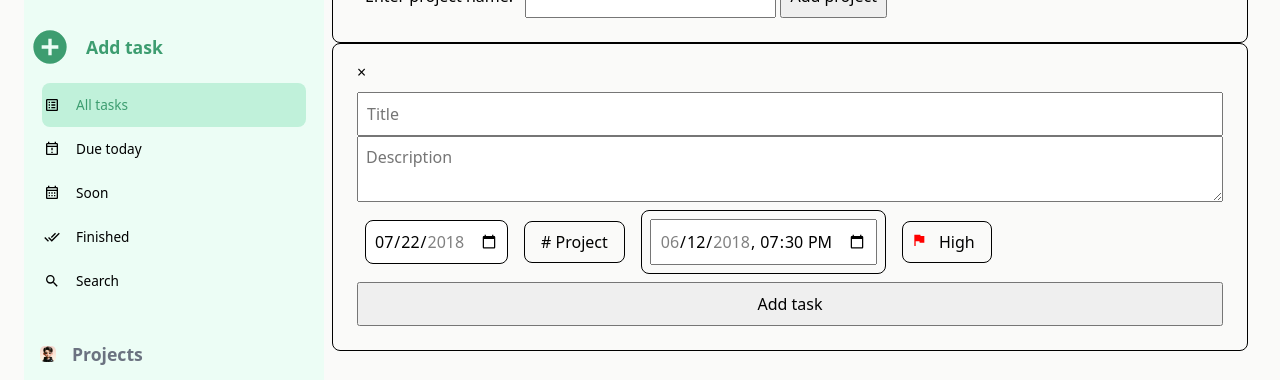
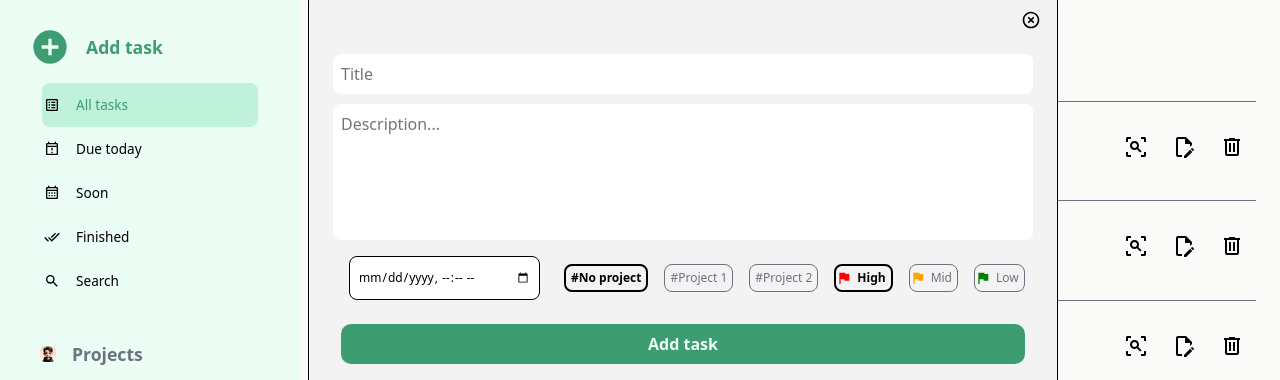
Before and after one commit to DucDevelop/todo, a website built with webpack: page src/html/template.html in a window 1280 px wide. Shown: the part 107-487 px from the top of the page. Built offline with nearby package versions, Linux system fonts and the light colour scheme.

Commit message:
Create modals

```diff
--- a/src/css/index-styles.css
+++ b/src/css/index-styles.css
@@ -15,6 +15,7 @@
     "Helvetica Neue",
     sans-serif;
 
+  --color-font-default: black;
   --color-bg-sidebar: #ecfdf5;
   --color-selected-sidebar: #c0f1da;
   --color-font-selected-sidebar: #3d9d70;
@@ -24,8 +25,20 @@
   --color-font-add-project-task: #9b9c9f;
   --color-bg-main: #fafaf9;
   --color-border-task: #6b7280;
+  --color-font-noselection: #6b7280;
+  --color-prioirty-high: red;
+  --color-prioirty-mid: orange;
+  --color-prioirty-low: green;
+  --color-modal-bg-color: var(--color-bg-sidebar);
+  --color-modal-button: var(--color-font-selected-sidebar);
+  --color-font-modal-button: var(--color-bg-sidebar);
+
   padding: 8px;
   box-sizing: border-box;
+}
+
+html {
+  padding: 0;
 }
 
 body {
@@ -33,6 +46,11 @@ body {
   grid-template-columns: 300px 1fr;
   height: 100vh;
   background-color: var(--color-bg-main);
+  padding: 0;
+  margin: 0;
+}
+main {
+  grid-area: 1 / 2 / 2 / 3;
 }
 
 h1 {
--- a/src/css/modal-style.css
+++ b/src/css/modal-style.css
@@ -1,6 +1,36 @@
 div.modal {
     border: 1px solid black;
     border-radius: 8px;
+    background-color: var(--color-modal-bg-color);
+    background-color: rgb(243, 243, 243);
+    display: block;
+    position: fixed; /* Stay in place */
+    top: 100px;
+    z-index: 100; /* Sit on top */
+    animation-name: animatetop;
+    animation-duration: 0.4s;
+  }
+
+  div.modal-bg {
+    z-index: 1;
+    background-color: var(--color-modal-bg-color);
+    display: none;
+    grid-area: 1 / 1 / 2 / 3;
+  }
+
+
+
+div.modal textarea {
+    resize: none;
+    border: none;
+    border-radius: 8px;
+}
+
+div.modal input[type="text"]{
+    border: none;
+    /* border-bottom: 3px solid var(--color-border-task); */
+    border-radius: 8px;
+    margin-bottom: 10px;
 }
 
 div.item-modal form{
@@ -9,9 +39,7 @@ div.item-modal form{
 }
 
 
-div.priority-property,
-input[type="date"],
-div.time-picker,
+
 div.project-picker {
     width: fit-content;
     height: fit-content;
@@ -19,16 +47,143 @@ div.project-picker {
     border-radius: 8px;
 }
 
+div.time-picker input{
+    border-radius: 8px;
+    border: 1px solid black;
+}
 
 div.props-container {
     display: flex;
     justify-content: start;
     align-items: center;
     gap: 16px;
+    flex-wrap: wrap;
 }
 
-div.priority {
-    background-color: red;
+div.priority-radio div.icon {
     -webkit-mask-image: url("../../assets/icons/flag.svg");
     mask-image: url("../../assets/icons/flag.svg");
   }
+
+
+
+
+div#add-task {
+    width: clamp(750px, 50%, 900px);
+}
+div#add-project {
+    width: fit-content;
+}
+
+div.modal div.props-container * {
+    font-size: 0.75rem;
+}
+
+  div.item-modal input[type="radio"] {
+    /* Add if not using autoprefixer */
+    -webkit-appearance: none;
+    appearance: none;
+    /* For iOS < 15 to remove gradient background */
+    background-color: #fff;
+    /* Not removed via appearance */
+    margin: 0;
+    padding: 0;
+  }
+
+  div.item-modal input[type="radio"] ~ label {
+    padding: 0 5px;
+  }
+
+  div.priority-radio,
+  div.project-radio {
+    display: flex;
+    justify-content: center;
+    align-items: center;
+    padding: 0;
+    width: fit-content;
+    border-radius: 8px;
+    border: 1px solid currentColor;
+    color: var(--color-font-noselection);
+  }
+
+  div.item-modal fieldset {
+    display: flex;
+    margin: 0;
+    padding: 0;
+    border: none;
+    gap: 16px;
+  }
+
+  div.item-modal fieldset legend {
+    padding: 0;
+    display: none;
+  }
+
+  /* highlight selected fields */
+  input[type="datetime-local"]:valid,
+  div.priority-radio:has(> input:checked),
+  div.project-radio:has(> input:checked) {
+    color: var(--color-font-default);
+    font-weight: bold;
+    border-width: 2px;
+  }
+
+
+div.icon.priority-low {
+    background-color: var(--color-prioirty-low);
+}
+div.icon.priority-mid {
+    background-color: var(--color-prioirty-mid);
+}
+div.icon.priority-high {
+    background-color: var(--color-prioirty-high);
+}
+
+/* modal button styling */
+div.modal form  button {
+    background-color: var(--color-modal-button);
+    border: none;
+    border-radius: 10px;
+    width: fit-content;
+    color: var( --color-font-modal-button);
+    font-weight: bold;
+    cursor: pointer;
+    flex-grow: 1;
+}
+
+.btn-container {
+    display: flex;
+    justify-content: center;
+}
+
+div.icon.close {
+    background-image: url("../../assets/icons/close-circle-outline.svg");
+    align-self: flex-end;
+    /* padding: 16px; */
+    height: 20px;
+    width: 20px;
+}
+
+
+
+div.priority-radio:not(:has(> input:checked)):hover,
+div.project-radio:not(:has(> input:checked)):hover,
+.btn-container:hover,
+div.icon.close:hover {
+    opacity: 0.5;
+}
+
+
+div.project-modal,
+div.item-modal {
+    display: flex;
+    flex-direction: column;
+    gap: 16px
+}
+
+
+/* modal animation */
+@keyframes animatetop {
+    from {top: -300px; opacity: 0}
+    to {top: 100px; opacity: 1}
+}
--- a/src/css/sidebar-styles.css
+++ b/src/css/sidebar-styles.css
@@ -1,5 +1,7 @@
 div.sidebar {
   background-color: var(--color-bg-sidebar);
+  padding: 32px;
+  grid-area: 1 / 1 / 2 / 2;
 }
 div.sidebar * {
   font-size: 0.85rem;
--- a/src/css/todo-container-style.css
+++ b/src/css/todo-container-style.css
@@ -112,13 +112,12 @@ div.task-checkbox.icon input:hover {
 
 div.task-action {
     display: flex;
-    gap: 16px;
-    width: 100px;
-    /* width: fit-content; */
+    gap: 32px;
+    width: fit-content;
 }
 
 div.task-action div.icon {
-    transform: scale(1.3);
+    transform: scale(1.5);
 }
 
 div.task-action div.icon:hover {
--- a/src/html/template.html
+++ b/src/html/template.html
@@ -6,6 +6,9 @@
     <title>To Do</title>
   </head>
   <body>
+
+    <div class="modal-bg"></div>
+
     <div class="sidebar">
       <div class="profile">
         <div class="profile-image"></div>
@@ -76,24 +79,28 @@
       </div>
     </div>
     <main>
+
       <!-- Add project modal -->
       <div id="add-project" class="modal">
         <!-- Modal content -->
         <div class="project-modal">
-          <span class="close">&times;</span>
+            <div class="icon close">
+            </div>
           <form>
             <label for="input-project">Enter project name:</label>
-            <input type="text" id="input-project" minlength="1" required />
+            <input type="text" id="input-project" minlength="1" placeholder="Project name" required >
+            <div class="btn-container">
                 <button>Add project</button>
+            </div>
           </form>
         </div>
       </div>
-
       <!-- add task modal -->
       <div id="add-task" class="modal">
         <!-- Modal content -->
         <div class="item-modal">
-          <span class="close">&times;</span>
+            <div class="icon close">
+            </div>
           <form>
             <input
               type="text"
@@ -102,39 +109,61 @@
               required
               placeholder="Title"
             />
-            <textarea placeholder="Description"></textarea>
+            <textarea rows="5" placeholder="Description..."></textarea>
             <div class="props-container">
-              <input
-                type="date"
-                id="start"
-                name="trip-start"
-                value="2018-07-22"
-                min="2018-01-01"
-                max="2018-12-31"
-              />
-              <div class="project-picker">
-                <span># Project</span>
-              </div>
                 <div class="time-picker">
                     <input
                       type="datetime-local"
-                  id="meeting-time"
-                  name="meeting-time"
-                  value="2018-06-12T19:30"
-                  min="2018-06-07T00:00"
-                  max="2018-06-14T00:00"
-                />
+                      id="deadline-time"
+                      name="deadline-time"
+                    required>
                 </div>
-              <div class="priority-property">
-                  <div class="icon priority">
+            <fieldset>
+                <legend>Select your project</legend>
+                <div class="project-radio">
+                    <input required checked type="radio" id="contactChoice1" name="project" value="p1">
+                    <label for="contactChoice1">#No project</label>
                 </div>
-                <span class="priority-text">High</span>
+                <div class="project-radio">
+                    <input type="radio" id="contactChoice2" name="project" value="p2">
+                    <label for="contactChoice2">#Project 1</label>
                 </div>
+                <div class="project-radio">
+                    <input type="radio" id="contactChoice3" name="project" value="p3">
+                    <label for="contactChoice3">#Project 2</label>
                 </div>
+            </fieldset>
+
+            <fieldset>
+                <legend>Select your priority</legend>
+                <div class="priority-radio">
+                    <input required checked type="radio" id="priority-high" name="priority" value="high">
+                    <div class="icon priority-high">
+                    </div>
+                    <label for="priority-high">High</label>
+                </div>
+                <div class="priority-radio">
+                    <input type="radio" id="priority-mid" name="priority" value="mid">
+                    <div class="icon priority-mid">
+                    </div>
+                    <label for="priority-mid">Mid</label>
+                </div>
+                <div class="priority-radio">
+                    <input type="radio" id="priority-low" name="priority" value="low">
+                    <div class="icon priority-low">
+                    </div>
+                    <label for="priority-low">Low</label>
+                </div>
+            </fieldset>
+            </div>
+            <div class="btn-container">
                 <button>Add task</button>
+            </div>
+
           </form>
         </div>
       </div>
+
 
       <h1>All tasks</h1>
       <div class="project1">
```
Lines whose indentation alone changed are shown as unchanged.
